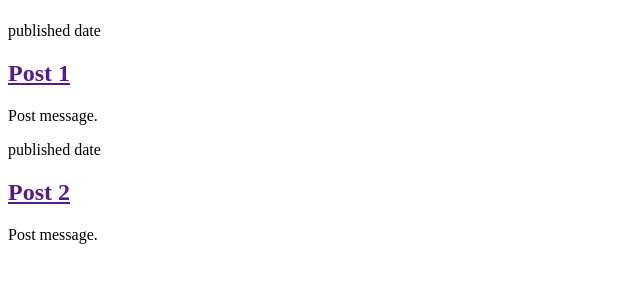
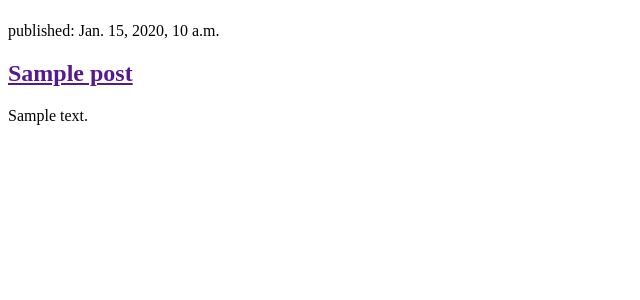
Before and after one commit to JackJukes/digital-notebook, a Django app: page / in a window 1280 px wide. Shown: the part 58-358 px from the top of the page, without its empty margins (0-640 px from the left). Run offline with Django 3.2, Linux system fonts and the light colour scheme; tables that the repository leaves empty hold one stand-in row (values such as "Sample post").

Commit message:
Modified HTML templates to display posts.

```diff
--- a/blog/templates/blog/post_list.html
+++ b/blog/templates/blog/post_list.html
@@ -1,23 +1,15 @@
 <!DOCTYPE html>
 <html>
-    <head>
-        <title>Digital Notebook</title>
-    </head>
+    <header>
+        <h1><a href="/">Digital Notebook</a></h1>
+    </header>
     <body>
-        <header>
-            <h1><a href="/">Digital Notebook</a></h1>
-        </header>
-
+    {% for post in posts %}
         <article>
-            <time>published date</time>
-            <h2><a href="">Post 1</a></h2>
-            <p>Post message.</p>
+            <time>published: {{ post.published_date }}</time>
+            <h2><a href="">{{ post.title }}</a></h2>
+            <p>{{ post.text|linebreaksbr }}</p>
         </article>
-
-        <article>
-            <time>published date</time>
-            <h2><a href="">Post 2</a></h2>
-            <p>Post message.</p>
-        </article>
+    {% endfor %}
     </body>
 </html>
--- a/blog/views.py
+++ b/blog/views.py
@@ -1,5 +1,8 @@
 from django.shortcuts import render
+from django.utils import timezone
+from .models import Post
 
 # Create your views here.
 def post_list(request):
-    return render(request, 'blog/post_list.html', {})
+    posts = Post.objects.filter(published_date__lte=timezone.now()).order_by('published_date')
+    return render(request, 'blog/post_list.html', {'posts' : posts})
```
